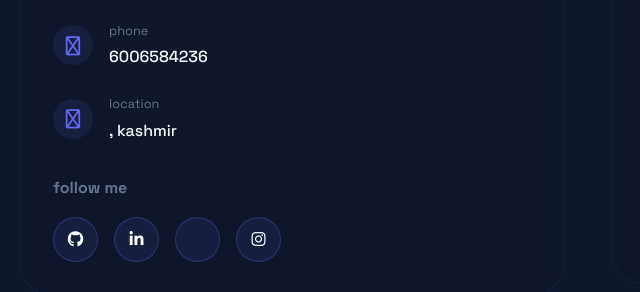
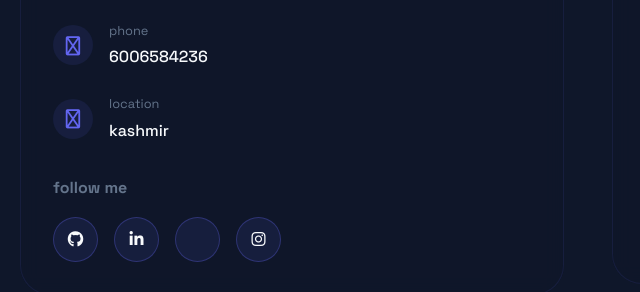
Before and after one commit to Saqib27-ops/portfolio, a plain HTML site: page index.html in a window 1280 px wide. Shown: the part 5022-5314 px from the top of the page, 52-692 px from the left. Drawn offline with nearby package versions, Linux system fonts and the light colour scheme; some icons are missing.

Commit message:
modified:   index.html

```diff
--- a/index.html
+++ b/index.html
@@ -364,7 +364,7 @@
                                 <i class="fa-regular fa-location-dot"></i>
                                 <div>
                                     <span>location</span>
-                                    <p>, kashmir</p>
+                                    <p> kashmir</p>
                                 </div>
                             </div>
                         </div>
```
